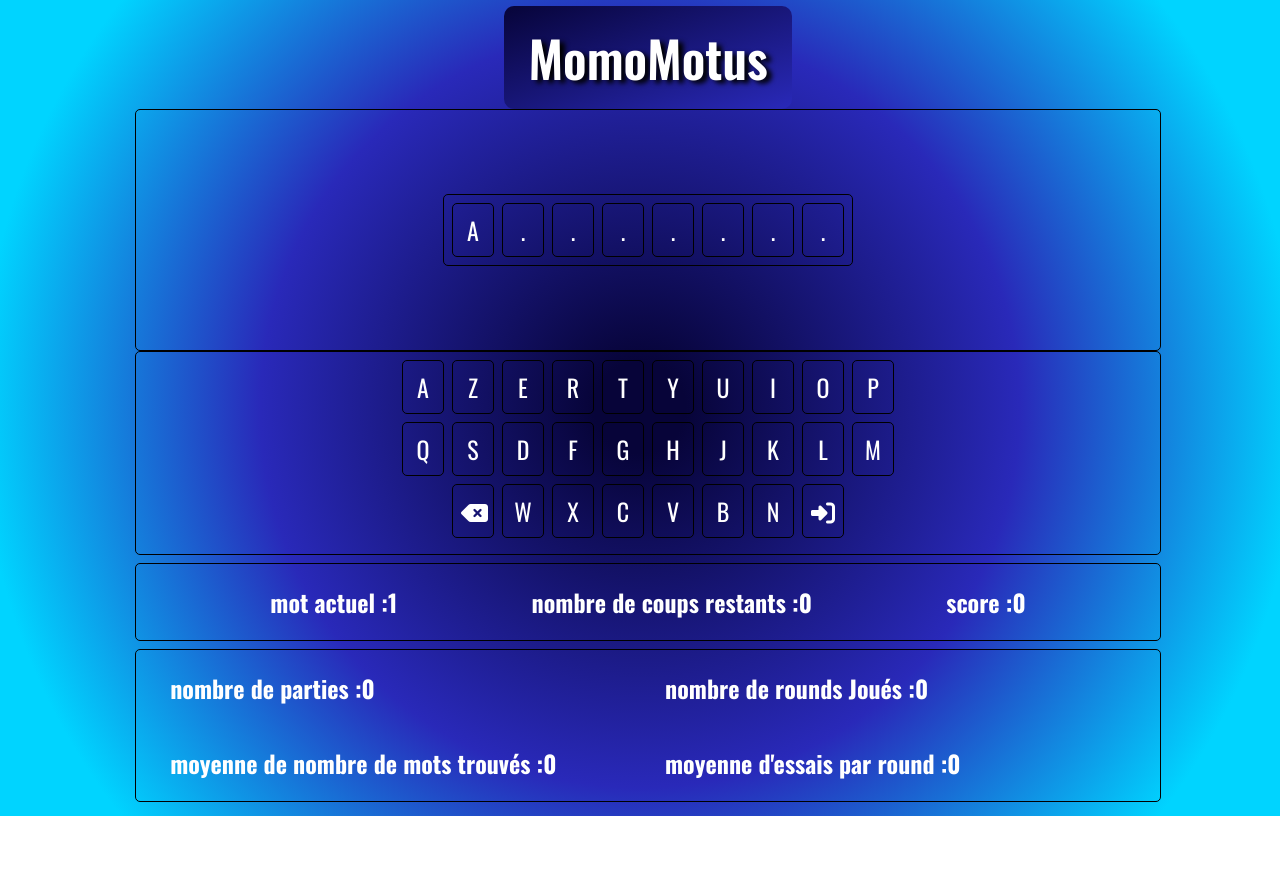
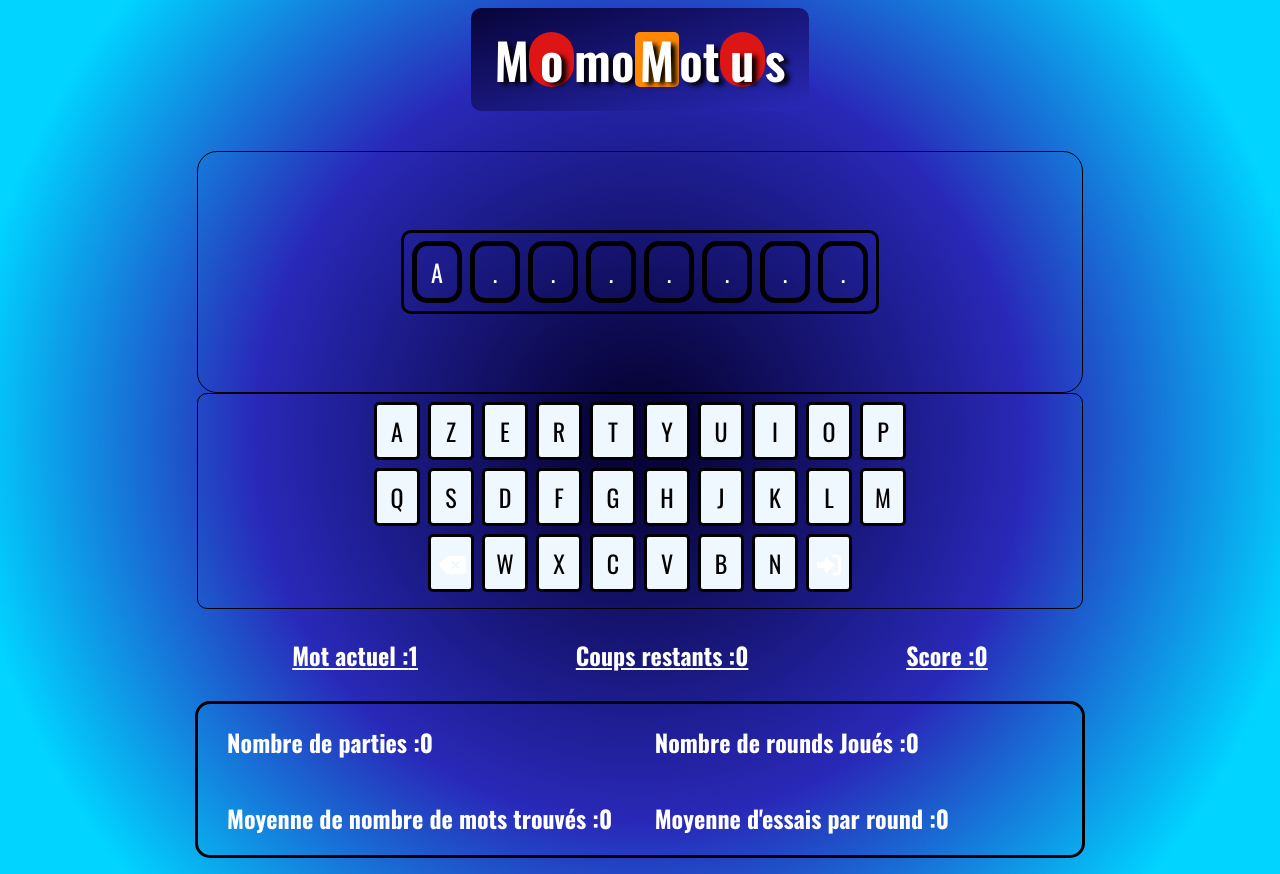
Before and after one commit to gdelcroix/motus, a plain HTML site: page index.html in a window 1280 px wide. Before the commit the page ends 816 px from the top, so only its background shows below. Drawn offline with nearby package versions, Linux system fonts and the light colour scheme.

Commit message:
fix push cortana

```diff
--- a/index.css
+++ b/index.css
@@ -20,8 +20,6 @@ body{
     align-items: center;
     justify-content: center;
     flex-grow: 1;
-    height: 100vh;
-    width: 100vw;
     background: rgb(7,4,57);
     background: radial-gradient(circle, rgba(7,4,57,1) 6%, rgba(41,41,185,1) 50%, rgba(0,212,255,1) 87%);
 }
@@ -42,19 +40,35 @@ h1{
     background: linear-gradient(to bottom right, rgba(7,4,57,1) 0%, rgba(41,41,185,1) 100%);
 }
 
+.title-styleSquare{
+    background-color: rgb(221, 21, 21);
+    width: 3.5vw;
+    border-radius: 50px 50px 50px 50px;
+    text-shadow: 1px 1px 1px 1px ;
+}
+
+#title-styleRound{
+    background-color: rgb(255, 136, 0);
+    width: 3.5vw;
+    border-radius: 5px;
+    text-shadow: 1px 1px 1px 1px;
+
+}
+
 #zoneJeu{
-    width: 80%;
+    margin-top: 5vh;
+    width: 70%;
     display: flex;
     flex-direction: column;
     align-items: center;
     justify-content: center;
     border: 1px solid black;
-    border-radius: 5px;
+    border-radius: 20px;
     min-height: 30vh;
 }
 .lettre{
-    border: 1px solid black;
-    border-radius: 5px;
+    border: 5px solid black;
+    border-radius: 15px;
     padding: .5rem;
     text-align: center;
     width: 1.5rem;
@@ -62,8 +76,8 @@ h1{
 }
 
 #tableJeu{
-    border: 1px solid black;
-    border-radius: 5px;
+    border: 3px solid black;
+    border-radius: 10px;
     display: grid;
     width: fit-content;
     align-items: end;
@@ -76,9 +90,9 @@ h1{
 }
 
 #zoneClavier{
-    width: 80%;
+    width: 70%;
     border: 1px solid black;
-    border-radius: 5px;
+    border-radius: 10px;
 }
 
 .keyboard{
@@ -98,12 +112,18 @@ h1{
     margin-bottom: .5rem;
 }
 .key{
-    border: 1px solid black;
+    border: 3px solid rgb(0, 0, 0);
     border-radius: 5px;
     padding: .5rem;
     text-align: center;
     width: 1.5rem;
     font-size: x-large;
+    background-color: aliceblue;
+
+}
+
+.key > span {
+    color: black;
 }
 
 #zoneScoreEnCours{
@@ -113,8 +133,7 @@ h1{
     margin-top: .5rem;
     margin-bottom: .5rem;
     width: 80%;
-    border: 1px solid black;
-    border-radius: 5px;
+    text-decoration: underline;
 }
 
 #historique{
@@ -124,9 +143,9 @@ h1{
     justify-content: space-evenly;
     text-wrap: wrap;
     margin-bottom: .5rem;
-    width: 80%;
-    border: 1px solid black;
-    border-radius: 5px;
+    width: 70%;
+    border: 3px solid black;
+    border-radius: 15px;
 }
 #historique > h2 {
     width: 45%;
--- a/index.html
+++ b/index.html
@@ -15,8 +15,7 @@
 		/>
 	</head>
 	<body>
-		<h1>MomoMotus</h1>
-
+		<h1>M<span class="title-styleSquare">o</span>mo<span id="title-styleRound">M</span>ot<span class="title-styleSquare">u</span>s</h1>
 		<div id="entete"></div>
 		<div id="zoneJeu">
 			<div id="tableJeu">
@@ -119,19 +118,19 @@
 			</div>
 		</div>
 		<div id="zoneScoreEnCours">
-			<h2>mot actuel :<span id="motActuel">1</span></h2>
-			<h2>nombre de coups restants :<span id="coupsRestants">0</span></h2>
-			<h2>score :<span id="score">0</span></h2>
+			<h2>Mot actuel :<span id="motActuel">1</span></h2>
+			<h2>Coups restants :<span id="coupsRestants">0</span></h2>
+			<h2>Score :<span id="score">0</span></h2>
 		</div>
 		<div id="historique">
-			<h2>nombre de parties :<span id="nbParties">0</span></h2>
-			<h2>nombre de rounds Joués :<span id="nbRounds">0</span></h2>
+			<h2>Nombre de parties :<span id="nbParties">0</span></h2>
+			<h2>Nombre de rounds Joués :<span id="nbRounds">0</span></h2>
 			<h2>
-				moyenne de nombre de mots trouvés :<span id="nbMotsTrouves"
+				Moyenne de nombre de mots trouvés :<span id="nbMotsTrouves"
 					>0</span
 				>
 			</h2>
-			<h2>moyenne d'essais par round :<span id="nbEssais">0</span></h2>
+			<h2>Moyenne d'essais par round :<span id="nbEssais">0</span></h2>
 		</div>
 	</body>
     <script type="module" src="index.js"></script>
```
